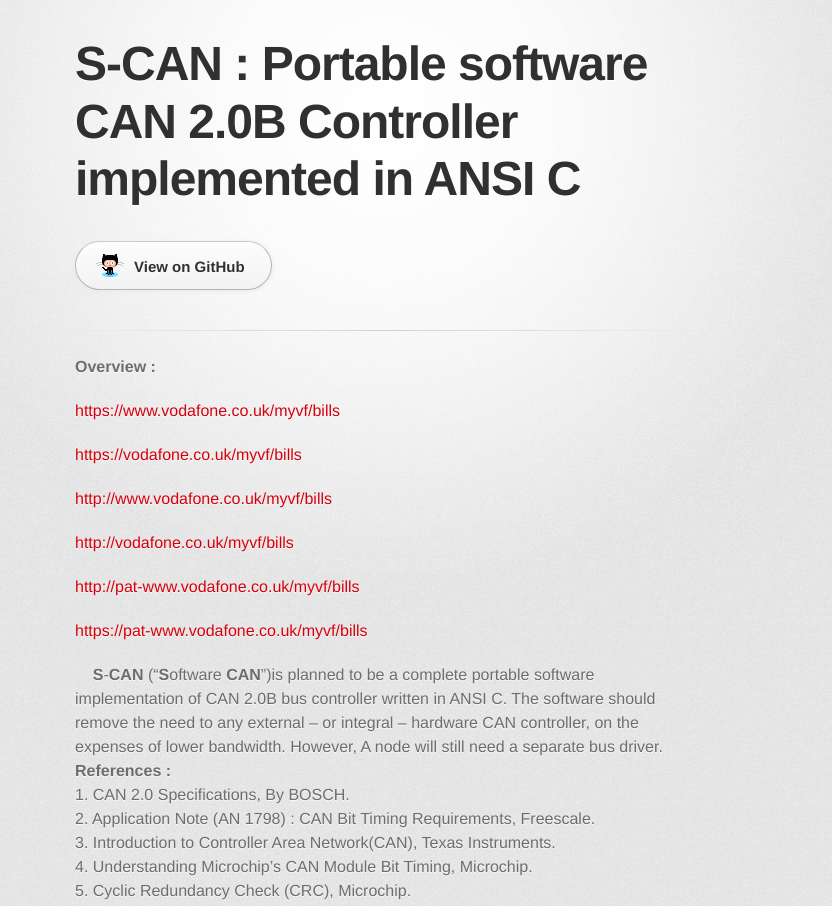
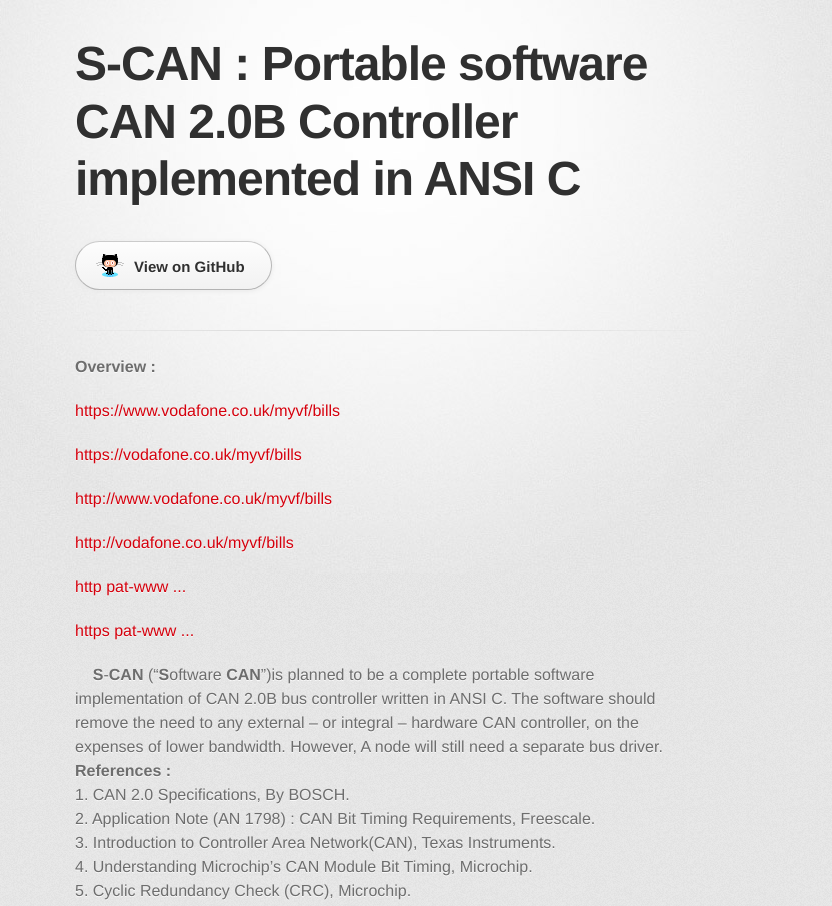
Before and after one commit to Yahia-Mohammad/Yahia-Mohammad.github.io, a plain HTML site: page index.html in a window 1280 px wide. Shown: the top 906 px of the page, without its empty margins (255-1087 px from the left). Drawn offline with Linux system fonts and the light colour scheme; a web font is replaced by a local one.

Commit message:
test changes

```diff
--- a/index.html
+++ b/index.html
@@ -30,8 +30,8 @@
           <p> <a href="https://vodafone.co.uk/myvf/bills">https://vodafone.co.uk/myvf/bills</a> <br/></p>
           <p> <a href="http://www.vodafone.co.uk/myvf/bills">http://www.vodafone.co.uk/myvf/bills</a> <br/></p>
           <p> <a href="http://vodafone.co.uk/myvf/bills">http://vodafone.co.uk/myvf/bills</a> <br/></p>
-          <p> <a href="http://pat-www.vodafone.co.uk/myvf/bills">http://pat-www.vodafone.co.uk/myvf/bills</a> <br/></p>
-          <p> <a href="https://pat-www.vodafone.co.uk/myvf/bills">https://pat-www.vodafone.co.uk/myvf/bills</a> <br/></p>
+          <p> <a href="http://pat-www.vodafone.co.uk/myvf/bills">http pat-www ...</a> <br/></p>
+          <p> <a href="https://pat-www.vodafone.co.uk/myvf/bills">https pat-www ...</a> <br/></p>
 
 
           <p style="margin-bottom: 0in; font-weight: normal" align="LEFT"><font
```
